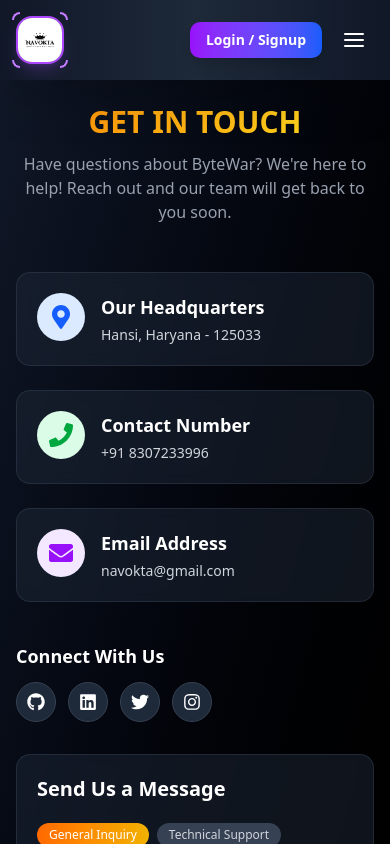
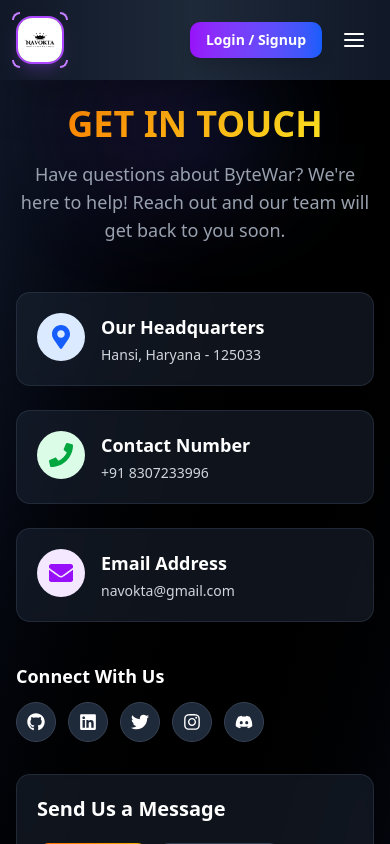
Before and after one commit to navokta/Bytewar-v2, a Next.js app: page /contact in a window 390 px wide. Shown: the top 844 px of the page. Built offline with nearby package versions, Linux system fonts and the light colour scheme; no server answers.

Commit message:
Add animated background gradient

```diff
--- a/app/contact/page.js
+++ b/app/contact/page.js
@@ -2,7 +2,6 @@
 import React, { useState } from 'react';
 import { FaTwitter, FaDiscord, FaLinkedin, FaGithub, FaPaperPlane, FaMapMarkerAlt, FaPhone, FaEnvelope, FaInstagram } from 'react-icons/fa';
 import { motion } from 'framer-motion';
-import Link from 'next/link';
 import Header from '@/components/Header';
 import Footer from '@/components/Footer';
 
@@ -33,7 +32,6 @@
       ...prev,
       [name]: value
     }));
-    // Clear error when user types
     if (errors[name]) {
       setErrors(prev => ({
         ...prev,
@@ -59,22 +57,17 @@
 
   const submitToGoogleForms = async (data) => {
     try {
-      // Create FormData object
       const formDataToSubmit = new FormData();
       formDataToSubmit.append(FORM_FIELDS.name, data.name);
       formDataToSubmit.append(FORM_FIELDS.email, data.email);
       formDataToSubmit.append(FORM_FIELDS.subject, data.subject);
       formDataToSubmit.append(FORM_FIELDS.message, data.message);
 
-      // Submit to Google Forms
-      const response = await fetch(GOOGLE_FORM_ACTION_URL, {
+      await fetch(GOOGLE_FORM_ACTION_URL, {
         method: 'POST',
-        mode: 'no-cors', // Important: Google Forms requires no-cors mode
+        mode: 'no-cors',
         body: formDataToSubmit
       });
-
-      // Since we're using no-cors, we can't check the response status
-      // We'll assume success if no error is thrown
       return true;
     } catch (error) {
       console.error('Error submitting to Google Forms:', error);
@@ -88,10 +81,7 @@
       setIsSubmitting(true);
 
       try {
-        // Submit to Google Forms
         await submitToGoogleForms(formData);
-
-        console.log('Form submitted successfully:', formData);
         setSubmitSuccess(true);
         setFormData({
           name: '',
@@ -99,12 +89,8 @@
           subject: '',
           message: ''
         });
-
-        // Reset success message after 5 seconds
         setTimeout(() => setSubmitSuccess(false), 5000);
       } catch (error) {
-        console.error('Failed to submit form:', error);
-        // You can add error handling here, like showing an error message
         alert('Failed to submit form. Please try again.');
       } finally {
         setIsSubmitting(false);
@@ -141,10 +127,19 @@
   ];
 
   return (
-    <div>
+    <div className="min-h-screen flex flex-col">
       <Header />
-    <section className="bg-gradient-to-br from-gray-900 to-black text-white py-12 md:py-20 px-4 sm:px-6 lg:px-8">
-      <div className="max-w-7xl mx-auto">
+
+      {/* Main Content */}
+      <main className="flex-grow bg-gradient-to-br from-gray-900 via-black to-gray-900 text-white pt-12 pb-20 px-4 sm:px-6 lg:px-8 relative overflow-hidden">
+        {/* Animated Background Elements */}
+        <div className="absolute inset-0 z-0 overflow-hidden">
+          <div className="absolute top-0 left-1/4 w-[30vw] h-[30vw] max-w-[384px] max-h-[384px] bg-purple-500 rounded-full mix-blend-soft-light filter blur-3xl opacity-20 animate-blob"></div>
+          <div className="absolute top-0 right-1/4 w-[30vw] h-[30vw] max-w-[384px] max-h-[384px] bg-blue-500 rounded-full mix-blend-soft-light filter blur-3xl opacity-20 animate-blob animation-delay-2000"></div>
+          <div className="absolute bottom-0 left-1/2 w-[30vw] h-[30vw] max-w-[384px] max-h-[384px] bg-pink-500 rounded-full mix-blend-soft-light filter blur-3xl opacity-20 animate-blob animation-delay-4000"></div>
+        </div>
+
+        <div className="max-w-7xl mx-auto relative z-10">
           {/* Animated Header */}
           <motion.div
             initial={{ opacity: 0, y: 20 }}
@@ -152,10 +147,12 @@
             transition={{ duration: 0.6 }}
             className="text-center mb-12 md:mb-16"
           >
-          <h2 className="text-3xl sm:text-4xl md:text-5xl font-extrabold bg-clip-text text-transparent bg-gradient-to-r from-orange-400 to-yellow-300 mb-3 md:mb-4">
+            <h2 className="text-4xl sm:text-5xl md:text-6xl font-extrabold mb-4">
+              <span className="bg-clip-text text-transparent bg-gradient-to-r from-orange-400 via-yellow-300 to-orange-400 animate-gradient-x">
                 GET IN TOUCH
+              </span>
             </h2>
-          <p className="text-base md:text-xl text-gray-400 max-w-2xl mx-auto">
+            <p className="text-lg md:text-xl text-gray-400 max-w-2xl mx-auto">
               Have questions about ByteWar? We're here to help! Reach out and our team will get back to you soon.
             </p>
           </motion.div>
@@ -170,14 +167,20 @@
                   initial={{ opacity: 0, x: -20 }}
                   animate={{ opacity: 1, x: 0 }}
                   transition={{ duration: 0.5, delay: index * 0.1 }}
-                className={`flex items-start p-5 md:p-6 rounded-xl backdrop-blur-sm bg-gray-800/50 border border-gray-700/50 hover:border-orange-500/50 transition-all duration-300`}
+                  className="group relative"
                 >
+                  {/* Glow Effect */}
+                  <div className={`absolute -inset-1 rounded-xl bg-gradient-to-r ${method.color.replace('bg-', 'from-').replace('text-', 'to-')} opacity-0 group-hover:opacity-30 blur-lg transition-all duration-500`}></div>
+
+                  {/* Card */}
+                  <div className="relative flex items-start p-5 md:p-6 rounded-xl backdrop-blur-sm bg-gray-800/50 border border-gray-700/50 group-hover:border-orange-500/50 transition-all duration-300">
                     <div className={`p-3 rounded-full ${method.color} mr-4`}>
                       {method.icon}
                     </div>
                     <div>
                       <h3 className="text-lg md:text-xl font-bold mb-1">{method.title}</h3>
                       <p className="text-sm md:text-base text-gray-300">{method.description}</p>
+                    </div>
                   </div>
                 </motion.div>
               ))}
@@ -190,47 +193,26 @@
                 className="pt-4 md:pt-6"
               >
                 <h3 className="text-lg md:text-xl font-bold mb-3 md:mb-4">Connect With Us</h3>
-              <div className="flex space-x-3 md:space-x-4">
+                <div className="flex flex-wrap gap-3 md:gap-4">
+                  {[
+                    { icon: <FaGithub />, href: "https://github.com/navokta", color: "hover:bg-gray-700", label: "GitHub" },
+                    { icon: <FaLinkedin />, href: "https://www.linkedin.com/company/navokta/", color: "hover:bg-blue-700", label: "LinkedIn" },
+                    { icon: <FaTwitter />, href: "https://x.com/navokta", color: "hover:bg-blue-500", label: "Twitter" },
+                    { icon: <FaInstagram />, href: "https://www.instagram.com/navokta/", color: "hover:bg-pink-600", label: "Instagram" },
+                    { icon: <FaDiscord />, href: "#", color: "hover:bg-indigo-600", label: "Discord" }
+                  ].map((social, index) => (
                     <motion.a
-                  href="https://github.com/navokta"
+                      key={index}
+                      href={social.href}
                       target="_blank"
                       rel="noopener noreferrer"
                       whileHover={{ y: -3 }}
-                  className="w-10 h-10 md:w-12 md:h-12 rounded-full bg-gray-800 border border-gray-700 flex items-center justify-center text-lg md:text-xl hover:bg-gray-700 transition-all duration-300"
-                  aria-label="GitHub"
+                      className={`w-10 h-10 md:w-12 md:h-12 rounded-full bg-gray-800 border border-gray-700 flex items-center justify-center text-lg md:text-xl transition-all duration-300 ${social.color}`}
+                      aria-label={social.label}
                     >
-                  <FaGithub />
+                      {social.icon}
                     </motion.a>
-                <motion.a
-                  href="https://www.linkedin.com/company/navokta/"
-                  target="_blank"
-                  rel="noopener noreferrer"
-                  whileHover={{ y: -3 }}
-                  className="w-10 h-10 md:w-12 md:h-12 rounded-full bg-gray-800 border border-gray-700 flex items-center justify-center text-lg md:text-xl hover:bg-blue-700 transition-all duration-300"
-                  aria-label="LinkedIn"
-                >
-                  <FaLinkedin />
-                </motion.a>
-                <motion.a
-                  href="https://x.com/navokta"
-                  target="_blank"
-                  rel="noopener noreferrer"
-                  whileHover={{ y: -3 }}
-                  className="w-10 h-10 md:w-12 md:h-12 rounded-full bg-gray-800 border border-gray-700 flex items-center justify-center text-lg md:text-xl hover:bg-blue-500 transition-all duration-300"
-                  aria-label="Twitter"
-                >
-                  <FaTwitter />
-                </motion.a>
-                <motion.a
-                  href="https://www.instagram.com/navokta/"
-                  target="_blank"
-                  rel="noopener noreferrer"
-                  whileHover={{ y: -3 }}
-                  className="w-10 h-10 md:w-12 md:h-12 rounded-full bg-gray-800 border border-gray-700 flex items-center justify-center text-lg md:text-xl hover:bg-pink-600 transition-all duration-300"
-                  aria-label="Instagram"
-                >
-                  <FaInstagram />
-                </motion.a>
+                  ))}
                 </div>
               </motion.div>
             </div>
@@ -240,24 +222,31 @@
               initial={{ opacity: 0, y: 20 }}
               animate={{ opacity: 1, y: 0 }}
               transition={{ duration: 0.6, delay: 0.2 }}
-            className="bg-gray-800/50 border border-gray-700/50 rounded-xl p-5 md:p-8 backdrop-blur-sm"
+              className="group relative"
             >
+              {/* Glow Effect */}
+              <div className="absolute -inset-1 rounded-xl bg-gradient-to-r from-orange-500 to-yellow-500 opacity-0 group-hover:opacity-20 blur-lg transition-all duration-500"></div>
+
+              {/* Form Card */}
+              <div className="relative bg-gray-800/50 border border-gray-700/50 rounded-xl p-5 md:p-8 backdrop-blur-sm">
                 <h3 className="text-xl md:text-2xl font-bold mb-5 md:mb-6">Send Us a Message</h3>
 
                 {/* Inquiry Type Tabs */}
                 <div className="flex flex-wrap gap-2 mb-5 md:mb-6">
                   {inquiryTypes.map((type) => (
-                <button
+                    <motion.button
                       key={type.id}
                       onClick={() => setActiveTab(type.id)}
+                      whileHover={{ scale: 1.05 }}
+                      whileTap={{ scale: 0.95 }}
                       className={`px-3 py-1 md:px-4 md:py-2 rounded-full text-xs md:text-sm font-medium transition-all ${
                         activeTab === type.id
-                      ? 'bg-gradient-to-r from-orange-500 to-yellow-500 text-white'
+                          ? 'bg-gradient-to-r from-orange-500 to-yellow-500 text-white shadow-md shadow-orange-500/30'
                           : 'bg-gray-700 text-gray-300 hover:bg-gray-600'
                       }`}
                     >
                       {type.label}
-                </button>
+                    </motion.button>
                   ))}
                 </div>
 
@@ -330,7 +319,8 @@
                     <motion.button
                       type="submit"
                       disabled={isSubmitting}
-                  whileTap={{ scale: 0.95 }}
+                      whileHover={!isSubmitting ? { scale: 1.02 } : {}}
+                      whileTap={!isSubmitting ? { scale: 0.98 } : {}}
                       className={`w-full flex items-center justify-center px-5 py-2 md:px-6 md:py-3 rounded-lg font-bold transition-all ${
                         isSubmitting
                           ? 'bg-gray-600 cursor-not-allowed'
@@ -363,10 +353,39 @@
                     </motion.div>
                   )}
                 </form>
+              </div>
             </motion.div>
           </div>
         </div>
-    </section>
+
+        {/* Custom Styles */}
+        <style jsx>{`
+          @keyframes gradient-x {
+            0%, 100% { background-position: 0% 50%; }
+            50% { background-position: 100% 50%; }
+          }
+          .animate-gradient-x {
+            background-size: 200% 200%;
+            animation: gradient-x 3s ease infinite;
+          }
+          .animate-blob {
+            animation: blob 7s infinite;
+          }
+          .animation-delay-2000 {
+            animation-delay: 2s;
+          }
+          .animation-delay-4000 {
+            animation-delay: 4s;
+          }
+          @keyframes blob {
+            0% { transform: translate(0px, 0px) scale(1); }
+            33% { transform: translate(30px, -50px) scale(1.1); }
+            66% { transform: translate(-20px, 20px) scale(0.9); }
+            100% { transform: translate(0px, 0px) scale(1); }
+          }
+        `}</style>
+      </main>
+
       <Footer />
     </div>
   );
```
Lines whose indentation alone changed are shown as unchanged.
